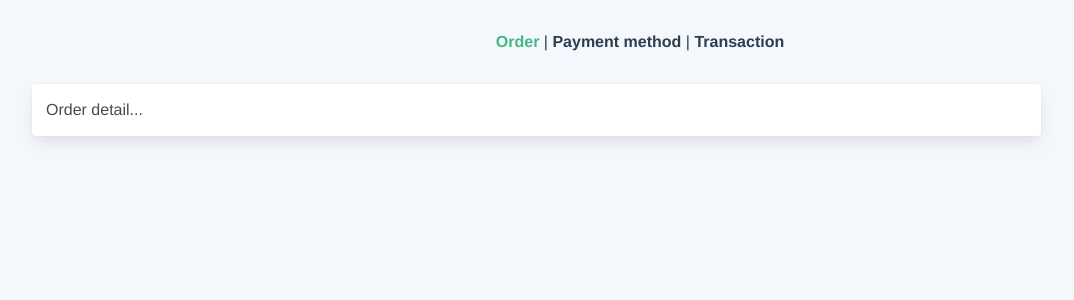
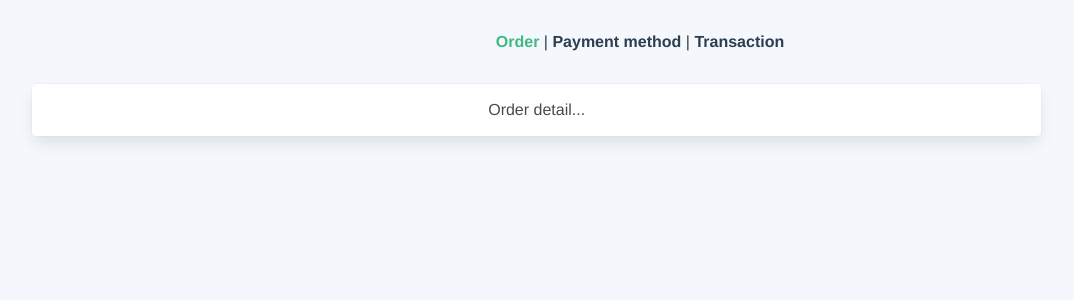
Before and after one commit to camohub/lurity-payment, a Vue app: page / in a window 1280 px wide. Shown: the top 300 px of the page, without its empty margins (0-1074 px from the left). Built offline with nearby package versions, Linux system fonts and the light colour scheme; no server answers.

Commit message:
SCSS sandbox update

```diff
--- a/src/views/Order.vue
+++ b/src/views/Order.vue
@@ -1,10 +1,10 @@
 <template>
   <div class="order container is-fluid">
     <div class="columns">
-        <div class="column is-10">
+        <div class="column is-10 has-text-centered">
 			<div class="card middle">Order detail...</div>
         </div>
-        <div v-if="order && order.budget" class="column is-2">
+        <div v-if="order && order.budget" class="column is-2 has-text-centered">
 			<div class="card summary-sidebar middle p-4">
 				<div class="summary-sidebar-card-content">
 					<h2>Sumár</h2>
```
